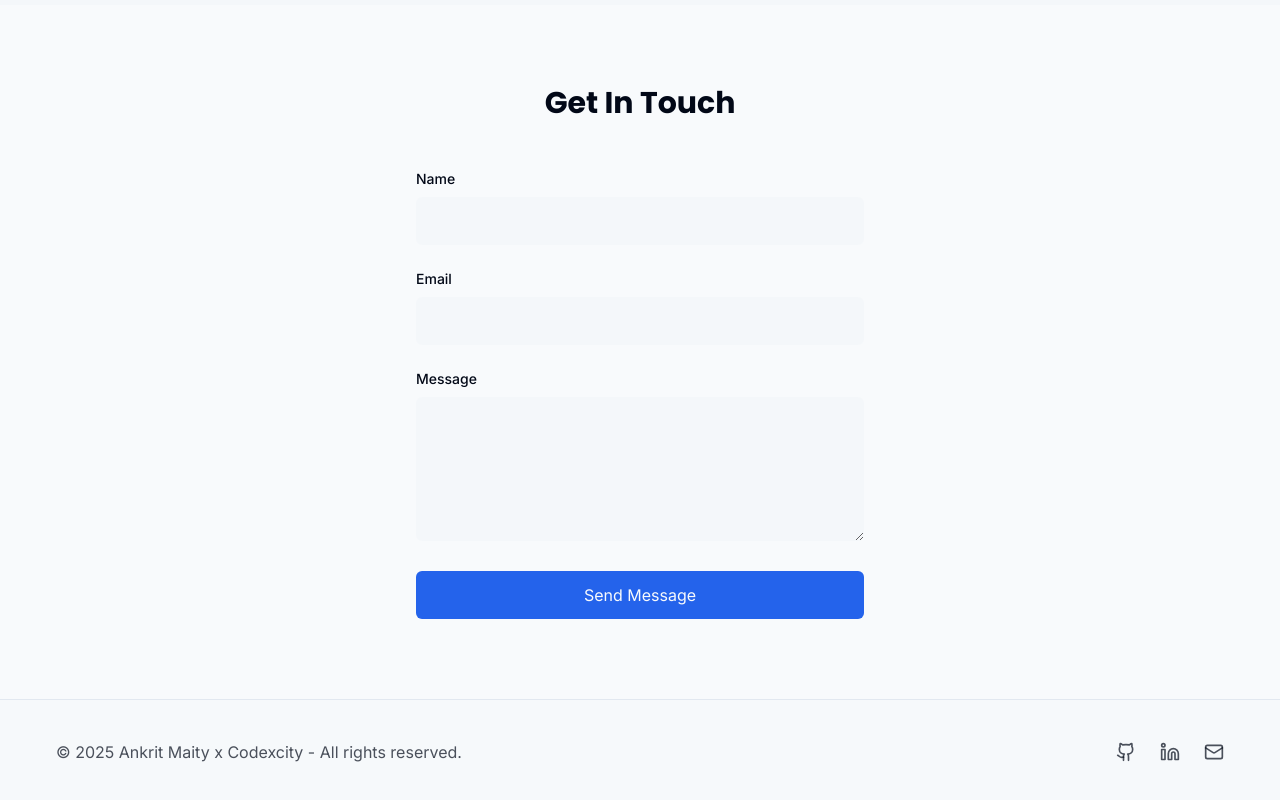
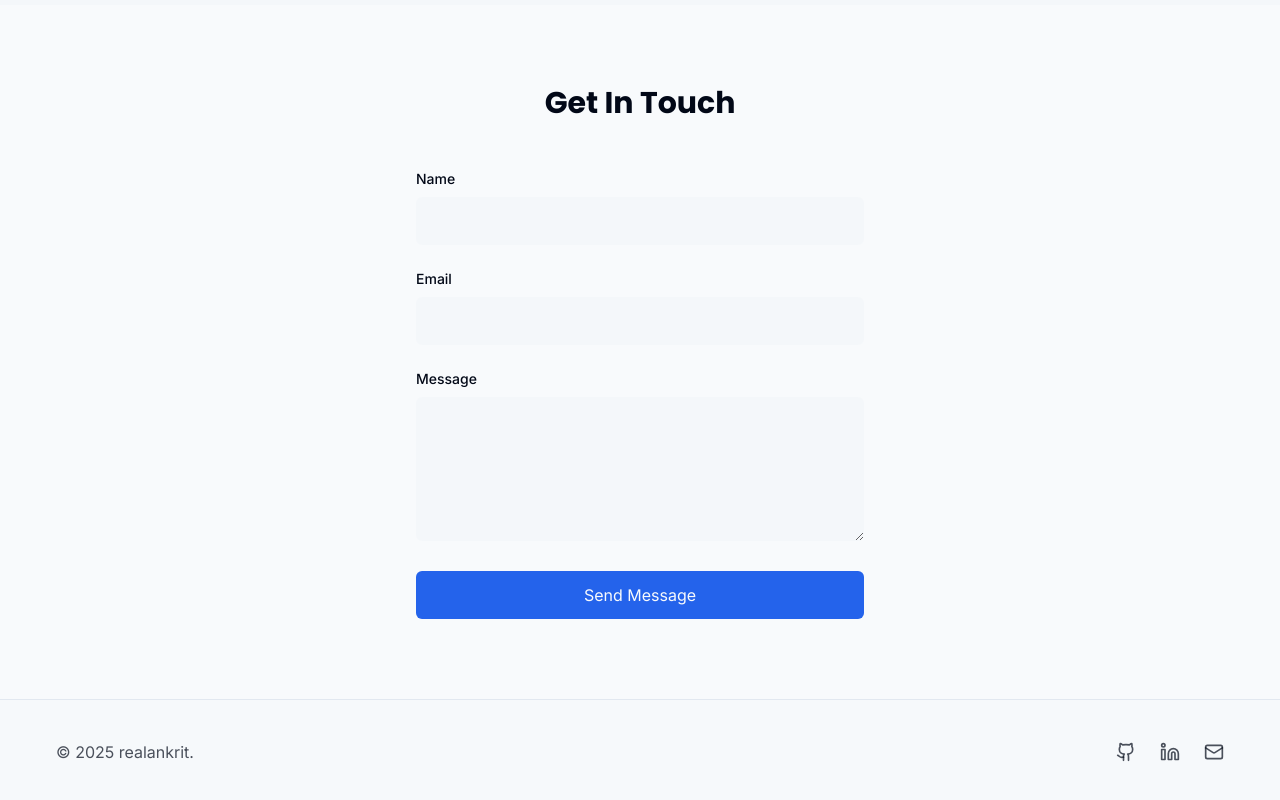
Before and after one commit to devilmaycry-w/Modern-Portfolio, a React (Vite) app: page / in a window 1280 px wide. Shown: the part 2201-3001 px from the top of the page. Built offline with nearby package versions, Linux system fonts and the light colour scheme; no server answers.

Commit message:
footer section changes

```diff
--- a/src/components/Footer.tsx
+++ b/src/components/Footer.tsx
@@ -10,7 +10,7 @@ const Footer = () => {
         <div className="flex flex-col md:flex-row justify-between items-center">
           <div className="mb-6 md:mb-0">
             <p className="text-foreground/70">
-              © {currentYear} Ankrit Maity x Codexcity - All rights reserved.
+              © {currentYear} realankrit.
             </p>
           </div>
 
```
